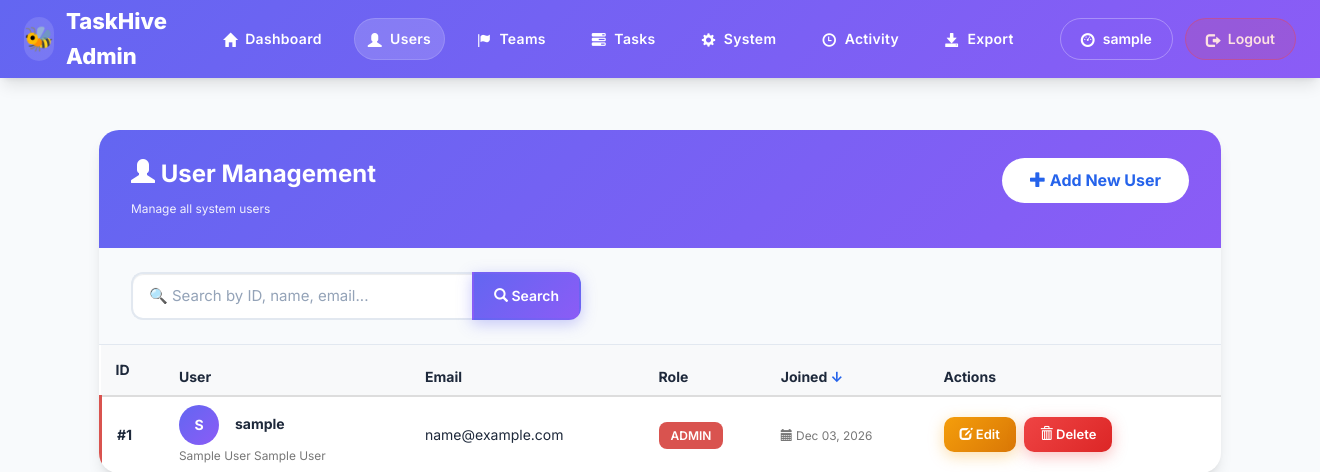
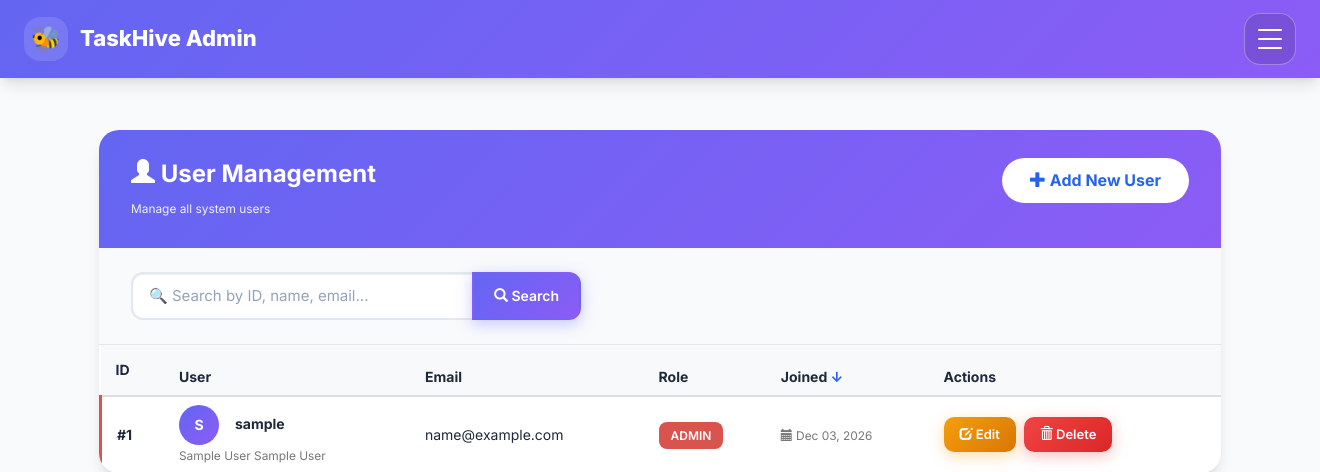
Before and after one commit to Ahmed-Herzalla0/TaskHive, a PHP site: page /TaskHive/admin/admin.php in a window 1320 px wide. Shown: the top 472 px of the page. Run offline with PHP 8.4, Linux system fonts and the light colour scheme; the visitor is signed in with stand-in values (Sample User, id 1).

Commit message:
Fix Nav Admin

```diff
--- a/assets/css/components.css
+++ b/assets/css/components.css
@@ -313,6 +313,96 @@
 
 body.th-menu-open {
     overflow: hidden;
+}
+
+/* ========================================
+   ADMIN NAVBAR - Earlier breakpoint (1400px)
+   Because admin nav has many links
+   ======================================== */
+@media (max-width: 1400px) {
+    .th-navbar--admin .th-navbar__menu {
+        position: fixed;
+        top: 0;
+        right: -100%;
+        height: 100vh;
+        width: 320px;
+        max-width: 90%;
+        padding: 120px 24px 40px;
+        background: linear-gradient(180deg, #1a365d 0%, #0f172a 100%);
+        flex-direction: column;
+        justify-content: flex-start;
+        transition: right 0.3s ease;
+        box-shadow: -4px 0 24px rgba(15, 23, 42, 0.3);
+        z-index: 1300;
+    }
+
+    .th-navbar--admin.is-open .th-navbar__menu {
+        right: 0;
+    }
+
+    .th-navbar--admin .th-navbar__menu-body {
+        flex-direction: column;
+        align-items: flex-start;
+        gap: 24px;
+    }
+
+    .th-navbar--admin .th-navbar__links {
+        flex-direction: column;
+        align-items: flex-start;
+        width: 100%;
+        gap: 6px;
+    }
+
+    .th-navbar--admin .th-navbar__item a {
+        width: 100%;
+        padding: 14px 18px;
+        display: flex;
+        align-items: center;
+        justify-content: flex-start;
+        border-radius: 18px;
+    }
+
+    .th-navbar--admin .th-navbar__actions {
+        flex-direction: column;
+        width: 100%;
+        gap: 12px;
+    }
+
+    .th-navbar--admin .th-navbar__action {
+        width: 100%;
+        justify-content: center;
+    }
+
+    .th-navbar--admin .th-navbar__toggle {
+        display: flex;
+    }
+
+    .th-navbar--admin.is-open .th-navbar__toggle {
+        position: fixed;
+        top: 13px;
+        right: 23px;
+        background: rgba(15, 23, 42, 0.92);
+        border-color: rgba(255, 255, 255, 0.4);
+        box-shadow: var(--shadow-lg);
+    }
+
+    .th-navbar--admin .th-navbar__overlay {
+        display: block;
+        position: fixed;
+        inset: 0;
+        background: rgba(15, 23, 42, 0.5);
+        opacity: 0;
+        visibility: hidden;
+        transition: opacity 0.3s ease;
+        pointer-events: none;
+        z-index: 1200;
+    }
+
+    .th-navbar--admin.is-open .th-navbar__overlay {
+        opacity: 1;
+        visibility: visible;
+        pointer-events: auto;
+    }
 }
 
 @media (max-width: 991px) {
```
